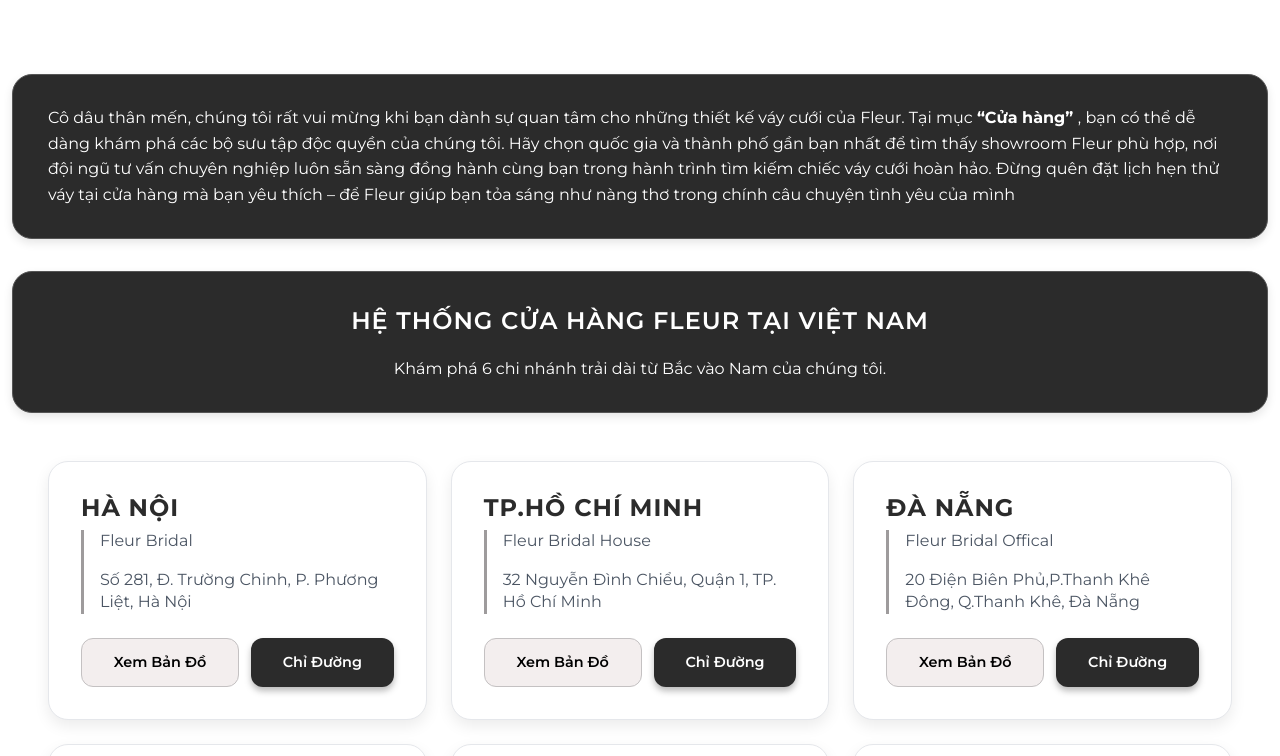
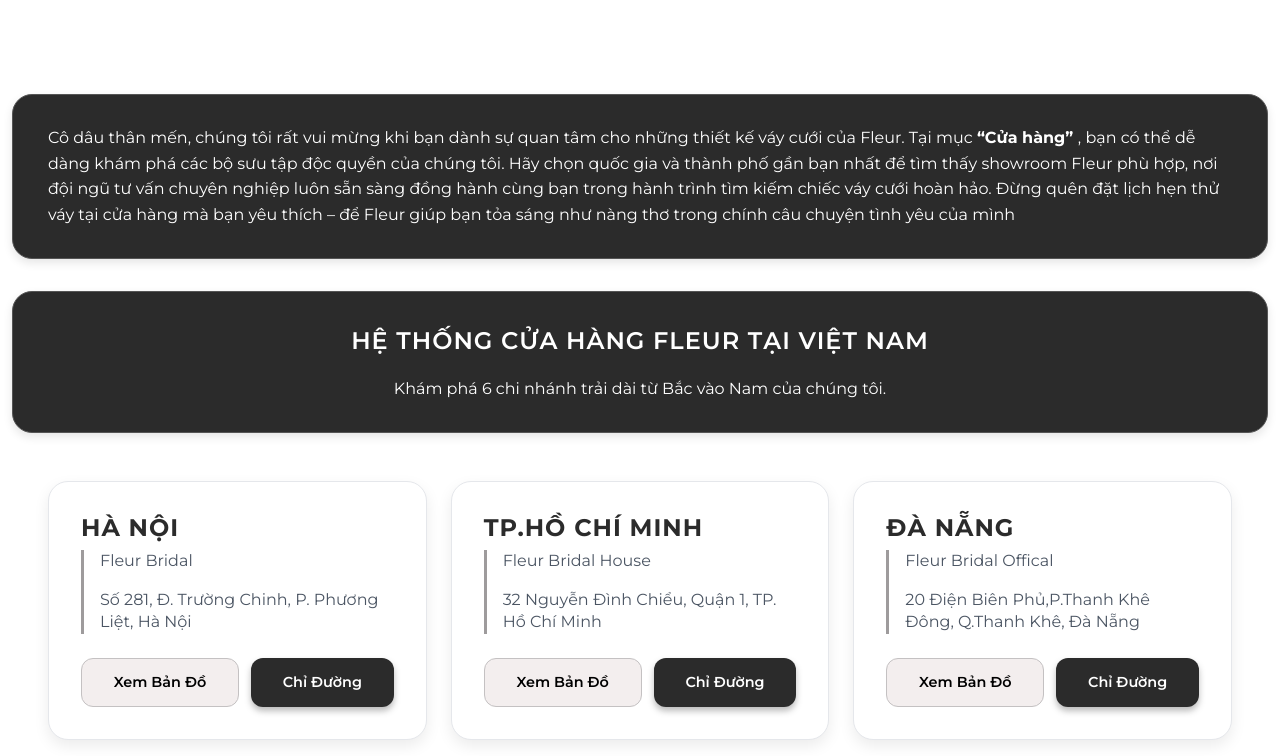
Before and after one commit to MinhHieu-Tapcode/CuoiKy_Web_HanhHiuHuyenThu, a plain HTML site: page cuahang.html in a window 1280 px wide. Shown: the part 105-861 px from the top of the page. Drawn offline with Linux system fonts and the light colour scheme.

Commit message:
cuahang3

```diff
--- a/cuahang.html
+++ b/cuahang.html
@@ -191,8 +191,10 @@ strong {
 
 </style>
 </head>
-
-<body class="khung-toan-trang">
+<body>
+    <!-- Nơi header sẽ được chèn -->
+  <div id="header"></div>
+<main class="khung-toan-trang" style="padding: 60px 20px;">
     <div class="khung-chinh">
 
         <h1 class="tieu-de-chinh">CỬA HÀNG</h1>
@@ -329,5 +331,6 @@ strong {
             </div>
         </div>
     </div>
+</main>
 </body>
 </html>
```
